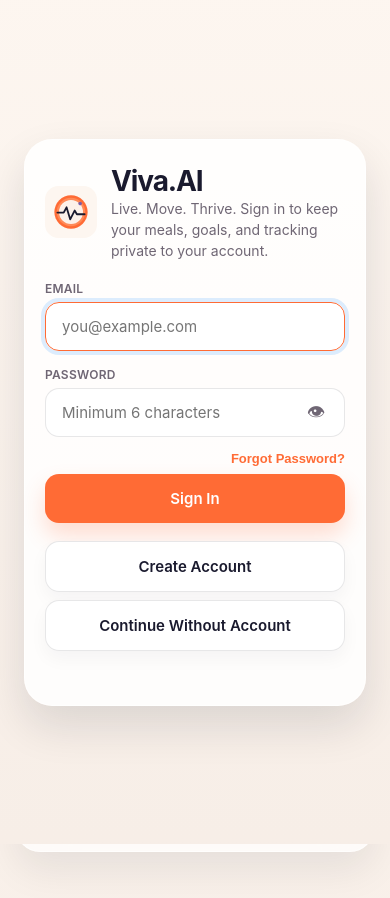
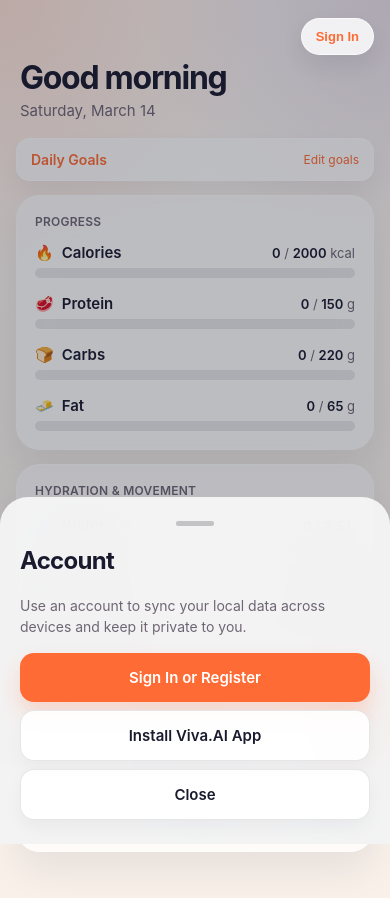
Before and after one commit to James-10-24/fitness-tracker, a website: page index.html in a window 390 px wide. Both pictures are taken after a click on the button "Sign In". Drawn offline with nearby package versions, Linux system fonts and the light colour scheme.

Commit message:
Fix guest install prompt access on iPhone

```diff
--- a/app.js
+++ b/app.js
@@ -133,11 +133,12 @@ function shouldShowInstallEntry() {
 }
 
 function updateInstallUi() {
-  const button = document.getElementById("account-install-btn");
-  if (!button) {
-    return;
-  }
-  button.classList.toggle("hidden", !shouldShowInstallEntry());
+  ["account-install-btn", "account-install-btn-guest"].forEach((id) => {
+    const button = document.getElementById(id);
+    if (button) {
+      button.classList.toggle("hidden", !shouldShowInstallEntry());
+    }
+  });
 }
 
 function scheduleCloudSync() {
@@ -584,11 +585,9 @@ async function completePasswordReset() {
 }
 
 function openAccountModal() {
-  if (!currentUser) {
-    openAuthFromAccount("signin");
-    return;
-  }
-  document.getElementById("account-status").textContent = "";
+  if (currentUser) {
+    document.getElementById("account-status").textContent = "";
+  }
   document.getElementById("overlay-account").classList.add("open");
 }
 
--- a/index.html
+++ b/index.html
@@ -495,6 +495,7 @@
       <div class="account-view hidden" id="account-signed-out">
         <div class="account-email">Use an account to sync your local data across devices and keep it private to you.</div>
         <button class="btn btn-primary" type="button" onclick="openAuthFromAccount('signin')">Sign In or Register</button>
+        <button class="btn btn-secondary hidden" id="account-install-btn-guest" type="button" onclick="openInstallModal()">Install Viva.AI App</button>
       </div>
       <div class="account-view hidden" id="account-signed-in">
         <div class="account-email" id="account-email-display"></div>
```
